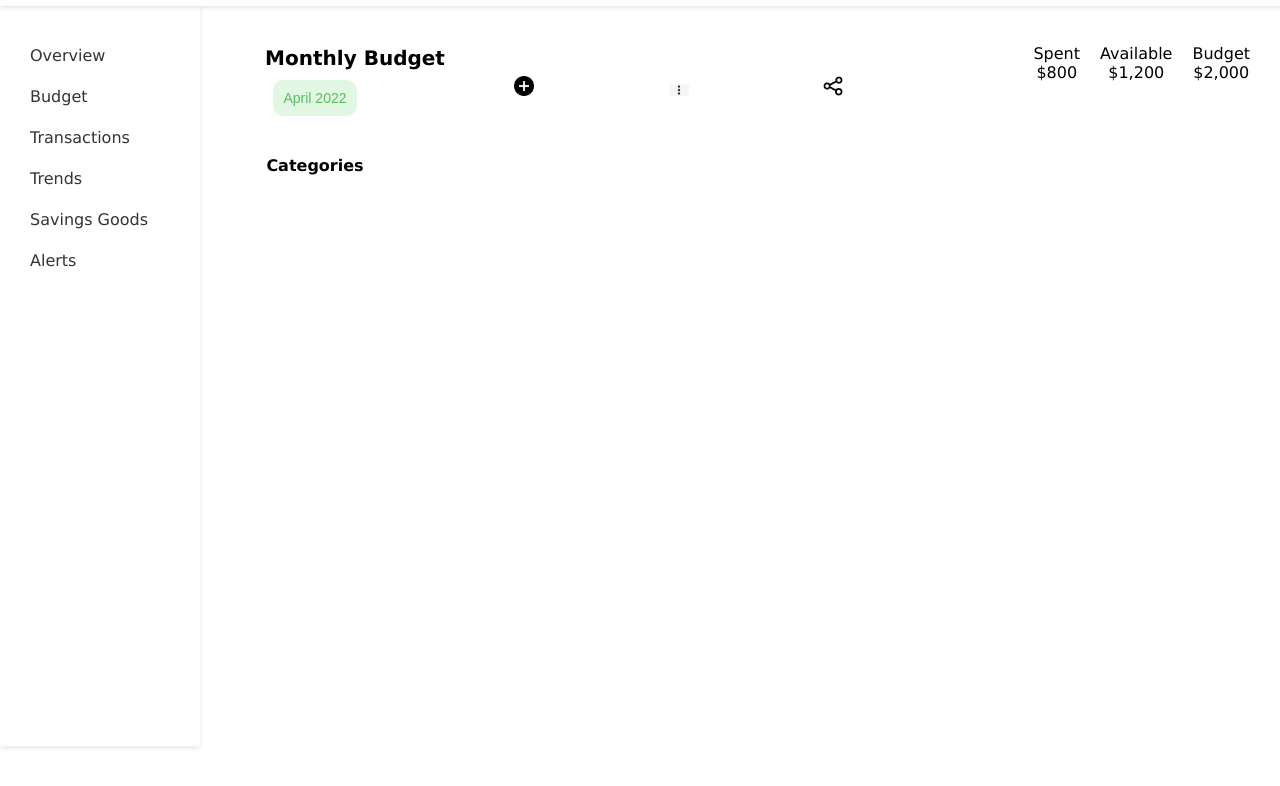
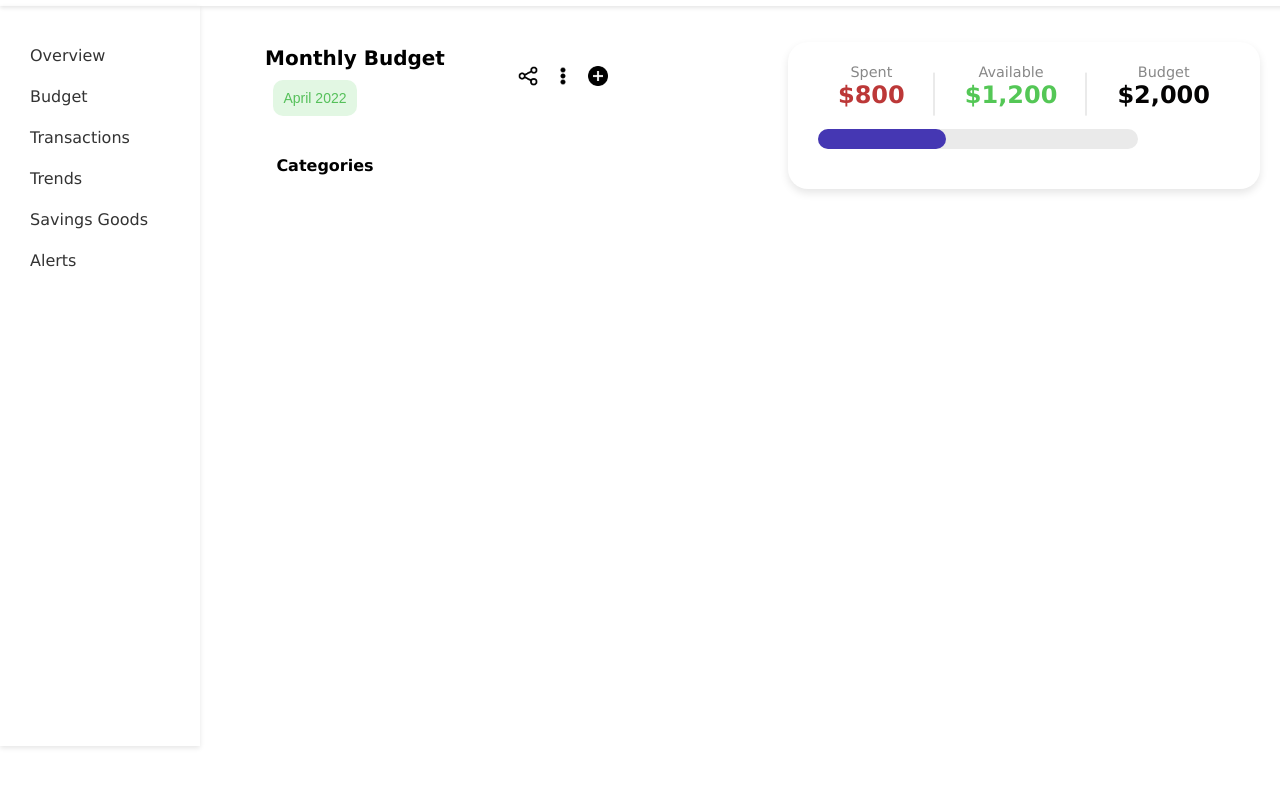
Before and after one commit to 408broncos/budgetwise-home, a plain HTML site: page index.html in a window 1280 px wide. Shown: the part 54-840 px from the top of the page. Drawn offline with Linux system fonts and the light colour scheme.

Commit message:
added style and text to the user accounts summary balance box

```diff
--- a/index.html
+++ b/index.html
@@ -58,22 +58,25 @@
 
     <div class="top-right-content">
         <div class="action-icons">
+            <img src="icons/add.png" alt="Add" class="icon">
+            <img src="icons/option.png" alt="Options" class="icon">
             <img src="icons/share.png" alt="Share" class="icon">
-            <img src="icons/option.jpeg" alt="Options" class="icon">
-            <img src="icons/add.png" alt="Add" class="icon">
         </div>
         <div class="budget-summary">
             <div class="summary-item">
                 <span class="summary-title">Spent</span>
                 <span class="summary-amount">$800</span>
+                <div class="progress-bar-container">
+                    <div class="progress-bar" style="width: 40%;"></div>
+                </div>
             </div>
             <div class="summary-item">
                 <span class="summary-title">Available</span>
-                <span class="summary-amount">$1,200</span>
+                <span class="summary-amount-2">$1,200</span>
             </div>
             <div class="summary-item">
                 <span class="summary-title">Budget</span>
-                <span class="summary-amount">$2,000</span>
+                <span class="summary-amount-3">$2,000</span>
             </div>
         </div>
         <div class="user-info">
--- a/style.css
+++ b/style.css
@@ -176,7 +176,7 @@ html, body {
     text-align: center;
     width: 100%; /* Ensure full width for alignment */
     margin-top: 40px;
-    margin-left: -450px;
+    margin-left: -440px;
 }
 
 .top-right-content {
@@ -193,32 +193,81 @@ html, body {
 .icon {
     height: auto;
     width: 20px;
-    margin: 0px 20px;
+    margin: 0px 140px;
     margin-left: -200px;
-    margin-top: 50px;
-    justify-content: space-between;
+margin-bottom: 60px;
 }
 
 .budget-summary {
-    display: flex;
-    align-items: center;
-    margin-left: auto;
-    margin-right: auto;
+    background-color: #fff; /* White background for the card */
+    border-radius: 20px; /* Rounded corners for the card */
+    box-shadow: 0 4px 8px rgba(0, 0, 0, 0.1); /* Shadow for the card */
+    padding: 20px;
+    display: flex; /* Use flexbox to align items in a row */
+    justify-content: space-between; /* Evenly space the items within the container */
+    margin-top: 1em; /* Add some space from the top */
 }
 
 .summary-item {
-    display: flex;
-    flex-direction: column; /* Stack the title and amount on top of each other */
-    align-items: center; /* Center align the content */
-    margin: 0 10px;
+    text-align: center; /* Center the text inside each summary item */
+    padding: 0 10px; /* Add padding to create space around each item */
+    position: relative; /* Position relative to use pseudo-elements for borders */
 }
 
+.summary-item:not(:last-child)::after {
+    content: "";
+    position: absolute;
+    right: 0; /* Position it on the right side */
+    top: 30%; /* Center it vertically */
+    transform: translateY(-50%); /* Align the border properly in the center */
+    height: 40%; /* The height of the border */
+    border-right: 2px solid #eaeaea; /* The border */
+}
+
+
 .summary-title {
+    color: #888; /* Grey color for the title text */
+    font-size: 0.9em; /* Smaller font size for the title */
+    margin-bottom: 0.5em; /* Space between the title and the amount */
+}
+
+.summary-amount {
+    display: block;
+    color: #bc3838; /* Red color for the amount */
+    font-size: 1.5em; /* Larger font size for the amount */
+    font-weight: bold; /* Make the amount bold */
+    margin: 0 20px;
+}
+
+.summary-amount-2 {
+    display: block;
+    color: #54c756; /* Green color for the amount */
+    font-size: 1.5em; /* Larger font size for the amount */
+    font-weight: bold; /* Make the amount bold */
+    margin: 0 20px;
 
 }
 
-.summary-amount {
+.summary-amount-3 {
+    display: block;
+    color: #040303; /* Black color for the amount */
+    font-size: 1.5em; /* Larger font size for the amount */
+    font-weight: bold; /* Make the amount bold */
+    margin: 0 20px;
+
+}
+/* Progress bar styles */
+.progress-bar-container {
+    background-color: #eaeaea; /* Light grey background for the progress bar */
+    border-radius: 10px; /* Rounded corners for the progress bar */
+    height: 20px;
+    width: 300%; /* Full width of the parent container */
+    margin: 20px 0; /* Margin around the progress bar */
 }
 
-.user-info {
+.progress-bar {
+    background-color: #4537b3; /* Color for the progress bar fill */
+    height: 20px; /* Fixed height for the progress bar fill */
+    border-radius: 10px; /* Rounded corners for the progress bar fill */
+    width: 50%; /* Example width to demonstrate progress, adjust as needed */
 }
```
Also changed, not shown: icons/option.jpeg (deleted), icons/option.png (added), 1 other file.
